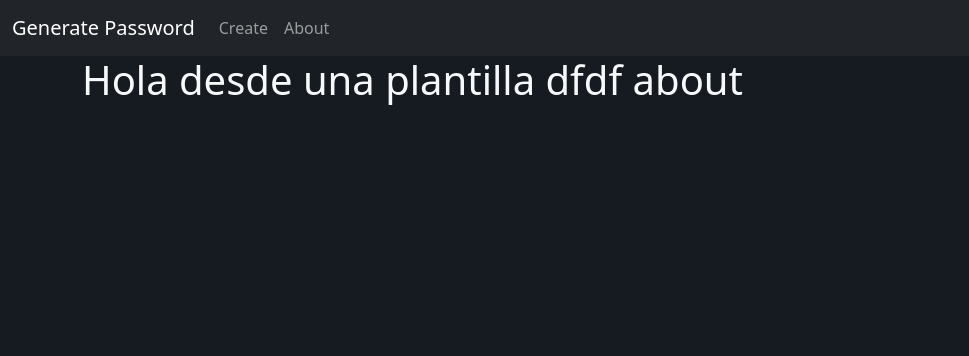
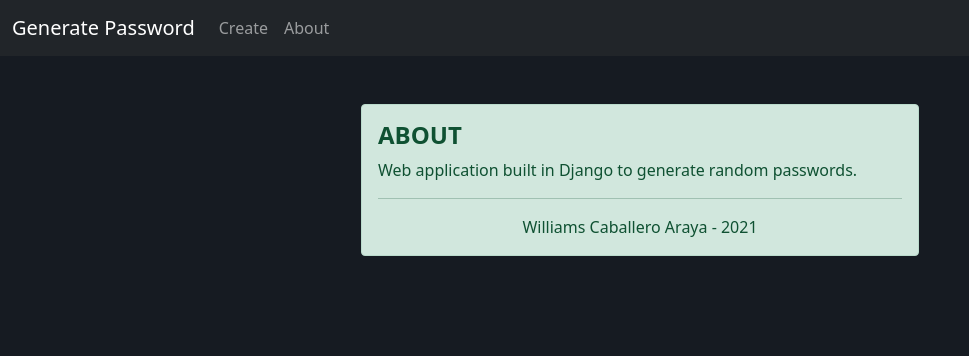
Before and after one commit to willknight27/password-generator, a Django app: page /about/ in a window 1280 px wide. Shown: the top 356 px of the page, without its empty margins (0-969 px from the left). Run offline with Django 4.2, Linux system fonts and the light colour scheme.

Commit message:
Modificar pagina about

```diff
--- a/core/templates/core/about.html
+++ b/core/templates/core/about.html
@@ -6,5 +6,10 @@
 {% endblock %}
 
 {% block contenido %}
-<h1 class="text-light">Hola desde una plantilla dfdf about</h1>
+<div class="alert alert-success col-md-6 m-5 mx-auto" role="alert">
+    <h4 class="alert-heading"><strong>ABOUT</strong></h4>
+    <p>Web application built in Django to generate random passwords.</p>
+    <hr>
+    <p class="mb-0 text-center">Williams Caballero Araya - 2021</p>
+  </div>
 {% endblock %}
```
